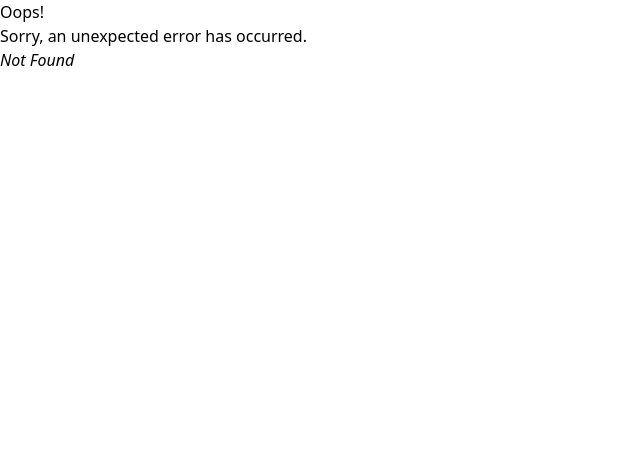
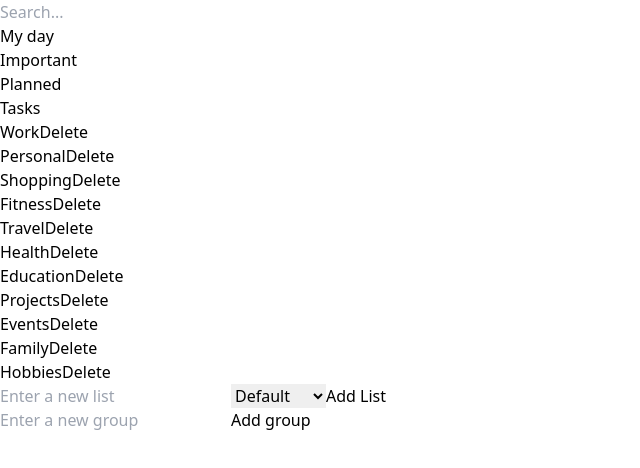
Before and after one commit to romanmicuda/task-managment-app, a React (Create React App) app: page /search/1 in a window 1280 px wide. Before the commit this address had no page. Shown: the top 468 px of the page, without its empty margins (0-640 px from the left). Built offline with nearby package versions, Linux system fonts and the light colour scheme.

Commit message:
feat: add functionality to search by description of todo

```diff
--- a/src/component/App.tsx
+++ b/src/component/App.tsx
@@ -1,10 +1,12 @@
 import React from "react";
 import SideBar from "./SideBar";
 import "../index.css";
+import SearchBar from "./SearchBar";
 
 function App() {
   return (
     <div>
+      <SearchBar />
       <SideBar />
     </div>
   );
--- a/src/component/SearchBar.tsx
+++ b/src/component/SearchBar.tsx
@@ -1,7 +1,26 @@
-import React from "react";
+import React, { useEffect, useState } from "react";
+import { redirect, useNavigate } from "react-router-dom";
 
 function SearchBar() {
-  return <div></div>;
+  const [searchTerm, setSearchTerm] = useState<string>("");
+  const navigate = useNavigate();
+
+  useEffect(() => {
+    if (searchTerm) {
+      navigate(`/search/${searchTerm}`);
+    }
+  }, [searchTerm, navigate]);
+
+  return (
+    <div>
+      <input
+        type="text"
+        value={searchTerm}
+        placeholder="Search..."
+        onChange={(e) => setSearchTerm(e.target.value)}
+      />
+    </div>
+  );
 }
 
 export default SearchBar;
--- /dev/null
+++ b/src/component/TodoListSearch.tsx
@@ -0,0 +1,29 @@
+import React, { useDebugValue } from "react";
+import { useTodo } from "./TodoProvider";
+import TodoItem from "./TodoItem";
+import { useParams } from "react-router-dom";
+import { AddTodo } from "./AddTodo";
+
+export const TodoListSearch: React.FC = () => {
+  const { searchTerm } = useParams<{
+    searchTerm: string | undefined;
+  }>();
+  const { groups } = useTodo();
+
+  const todoLists = groups
+    .flatMap((group) => group.groupList)
+    .flatMap((groupList) => groupList.lists)
+    .filter((todo) =>
+      todo.description.toLowerCase().includes(searchTerm?.toLowerCase() as any)
+    );
+
+  return (
+    <>
+      <div>
+        {todoLists.map((todo) => (
+          <TodoItem key={todo.id} {...todo} />
+        ))}
+      </div>
+    </>
+  );
+};
--- a/src/index.tsx
+++ b/src/index.tsx
@@ -7,6 +7,7 @@ import { TodoProvider } from "./component/TodoProvider";
 import ErrorPage from "./component/error-page";
 import TodoList from "./component/TodoList";
 import { TodoListFilter } from "./component/TodoListFilter";
+import { TodoListSearch } from "./component/TodoListSearch";
 
 const router = createBrowserRouter([
   {
@@ -22,6 +23,10 @@ const router = createBrowserRouter([
         path: "filter/:filterListType",
         element: <TodoListFilter />,
       },
+      {
+        path: "search/:searchTerm",
+        element: <TodoListSearch />,
+      },
     ],
   },
 ]);
```
